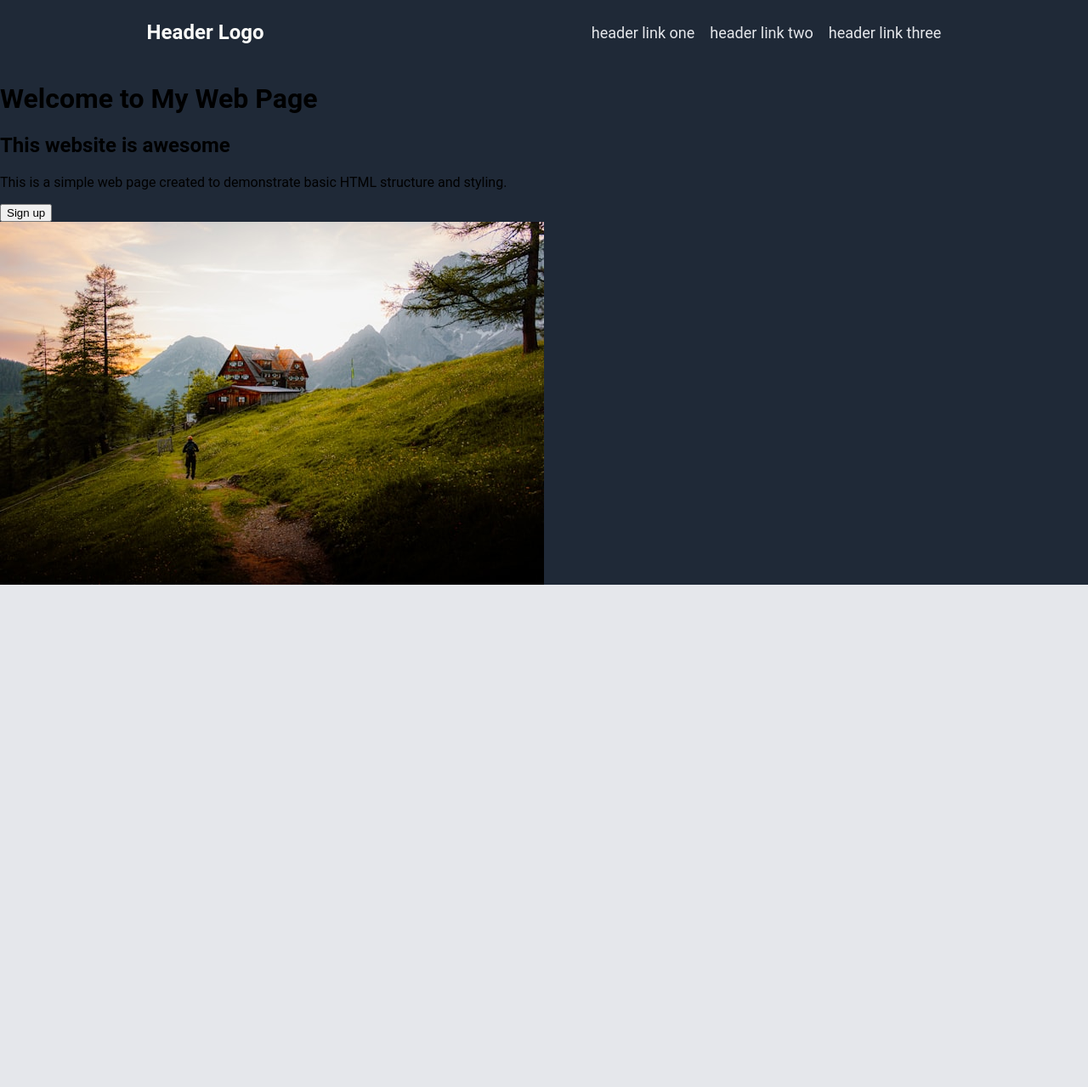
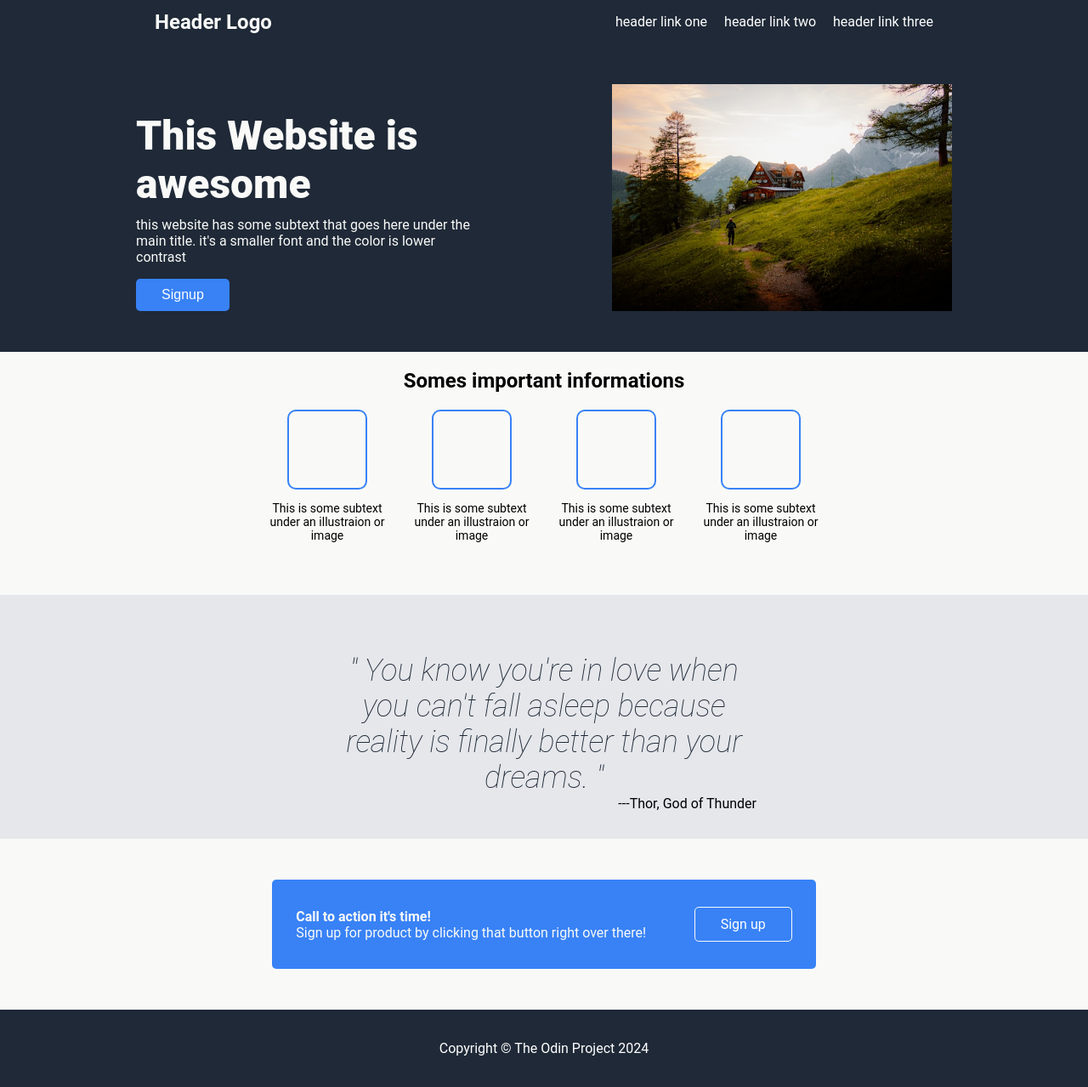
Before and after one commit to rmiazoloh/Odin-Project-Landing-Page, a plain HTML site: page index.html in a window 1280 px wide. Shown: the whole page at 85% size. Before the commit the page ends 800 px from the top, so only its background shows below. Drawn offline with Linux system fonts and the light colour scheme.

Commit message:
landing project personal solution

```diff
--- a/index.html
+++ b/index.html
@@ -7,27 +7,60 @@
 </head>
 <body>
     <header>
-        <div class="menu">
-            <p class="logo">Header Logo</p>
-            <nav>
-                <ul>
-                    <li><a href="header-link-one">header link one</a></li>
-                    <li><a href="header-link-two">header link two</a></li>
-                    <li><a href="header-link-three">header link three</a></li>
-                </ul>
-            </nav>
-        </div>
-        <div class="section-header">
-            <div class="section-header-left">
-                <h1>Welcome to My Web Page</h1>
-                <h2>This website is awesome</h2>
-                <p>This is a simple web page created to demonstrate basic HTML structure and styling.</p>
-                <button>Sign up</button>
-            </div>
-            <div class="section-header-right">
-                <img src="assets/home.jpg" alt="Placeholder Image">
+        <div class="logo">Header Logo</div>
+            <ul class="header-links">
+                <li><a href="#">header link one</a></li>
+                <li><a href="#">header link two</a></li>
+                <li><a href="#">header link three</a></li>
+            </ul>
+    </header>
+    <div class="hero">
+        <div class="hero-left">
+            <h1>This Website is awesome</h1>
+            <p>this website has some subtext that goes here under the main title. it's a smaller font and the color is
+                lower contrast</p>
+            <div class="button">
+                <button><a href="#">Signup</a></button>
             </div>
         </div>
-    </header>
+        <img src="assets/home.jpg" alt="Placeholder Image" width="400">
+    </div>
+    <div class="section-informations">
+        <h2>Somes important informations</h2>
+        <div class="infos-container">
+            <div class="card">
+                <div class="square"></div>
+                <p>This is some subtext under an illustraion or image</p>
+            </div>
+            <div class="card">
+                <div class="square"></div>
+                <p>This is some subtext under an illustraion or image</p>
+            </div>
+            <div class="card">
+                <div class="square"></div>
+                <p>This is some subtext under an illustraion or image</p>
+            </div>
+            <div class="card">
+                <div class="square"></div>
+                <p>This is some subtext under an illustraion or image</p>
+            </div>
+        </div>
+    </div>
+    <div class="quote">
+        <p>" You know you're in love when you can't fall asleep because reality is finally better than your dreams. "</p>
+        <span>---Thor, God of Thunder</span>
+    </div>
+    <div class="call-action-section">
+        <div class="call-action">
+            <div class="call-action-left">
+                <p><b>Call to action it's time!</b></p>
+                <p>Sign up for product by clicking that button right over there!</p>
+            </div>
+            <a href="#">Sign up</a>
+        </div>
+    </div>
+    <footer>
+        <p>Copyright © The Odin Project 2024</p>
+    </footer>
 </body>
 </html>
--- a/styles.css
+++ b/styles.css
@@ -1,38 +1,147 @@
 body {
     font-family: Roboto, sans-serif;
     background-color: #e5e7eb;
+    height: 100vh;
     margin: 0;
-    min-height: 100vh;
     display: flex;
     flex-direction: column;
 }
-/* Header styles */
+
+/** Header Styles */
 header {
     background-color: #1f2937;
-    display: flex;
-    flex-direction: column;
-
-}
-/* Header menu styles */
-.menu {
+    color: white;
     display: flex;
     justify-content: space-around;
     align-items: center;
-    padding: 0;
+}
+.logo {
+    font-size: 24px;
+    font-weight: bold;
+    color: #F9FAF8
+}
+.header-links {
+    display: flex;
+    gap: 20px;
 }
 ul {
     list-style: none;
-    display: flex;
-    gap: 18px;
 }
 a {
+    color: white;
     text-decoration: none;
-    color: #e5e7eb;
-    font-size: 18px;
-    font-weight: 400;
 }
-.logo {
-font-size: 24px;
-font-weight: 700;
-color: #f9faf8;
+.hero {
+    background-color: #1f2937;
+    display: flex;
+    align-items: flex-start;
+    justify-content: space-evenly;
+    padding: 48px 0px; /* Adjusted for spacing */
 }
+.hero-left {
+    display: flex;
+    flex-direction: column;
+    max-width: 400px;
+}
+.hero-left h1 {
+    color: #F9FAF8;
+    font-size: 48px;
+    font-weight: 900;
+    margin-bottom: 0;
+}
+.hero-left p {
+    color: #F9FAF8;
+    margin-top: 10px;
+}
+button {
+    background-color: #3882F6;
+    font-size: 16px;
+    border-radius: 5px;
+    color: #F9FAF8;
+    padding: 10px 30px;
+    border: none;
+}
+/** Container information Styles */
+.section-informations{
+    background-color: #F9FAF8;
+    padding-bottom: 48px;
+}
+.section-informations h2 {
+    text-align: center;
+    margin: 20px 0px;
+}
+.infos-container {
+    margin-top: 20px;
+    display: flex;
+    justify-content: center;
+    align-items: center;
+    gap: 20px;
+}
+.card {
+    display: flex;
+    flex-direction: column;
+    align-items: center;
+    width: 150px;
+    flex-wrap: wrap;
+    text-align: center;
+}
+.card p {
+    font-size: 14px;
+}
+.square {
+    width: 90px;
+    height: 90px;
+    background-color: #F9FAF8;
+    border-radius: 10px;
+    border: #3882F6 solid 2px;
+}
+.quote {
+    background-color: #e5e7eb;
+    padding: 32px 0px;
+    display: flex;
+    flex-direction: column;
+    margin: 0 auto;
+}
+.quote p {
+    font-size: 36px;
+    margin-bottom: 0;
+    text-align: center;
+    width: 500px;
+    font-style: italic;
+    color: #1f2937;
+    font-weight: 100;
+}
+.quote span {
+    align-self: flex-end;
+    margin-top: 0px;
+}
+.call-action-section {
+    background-color: #F9FAF8;
+    padding: 48px 0px;
+}
+.call-action {
+    background-color: #3882F6;
+    color: #F9FAF8;
+    max-width: 50%;
+    margin: 0 auto;
+    padding: 32px 0px;
+    border-radius: 5px;
+    display: flex;
+    align-items: center;
+    justify-content: space-around
+}
+.call-action a {
+    border: 1px solid #F9FAF8;
+    font-size: 16px;
+    border-radius: 5px;
+    padding: 10px 30px;
+}
+.call-action p {
+    margin: 0;
+}
+footer {
+    background-color: #1f2937;
+    color: white;
+    text-align: center;
+    padding: 20px 0;
+}
```
